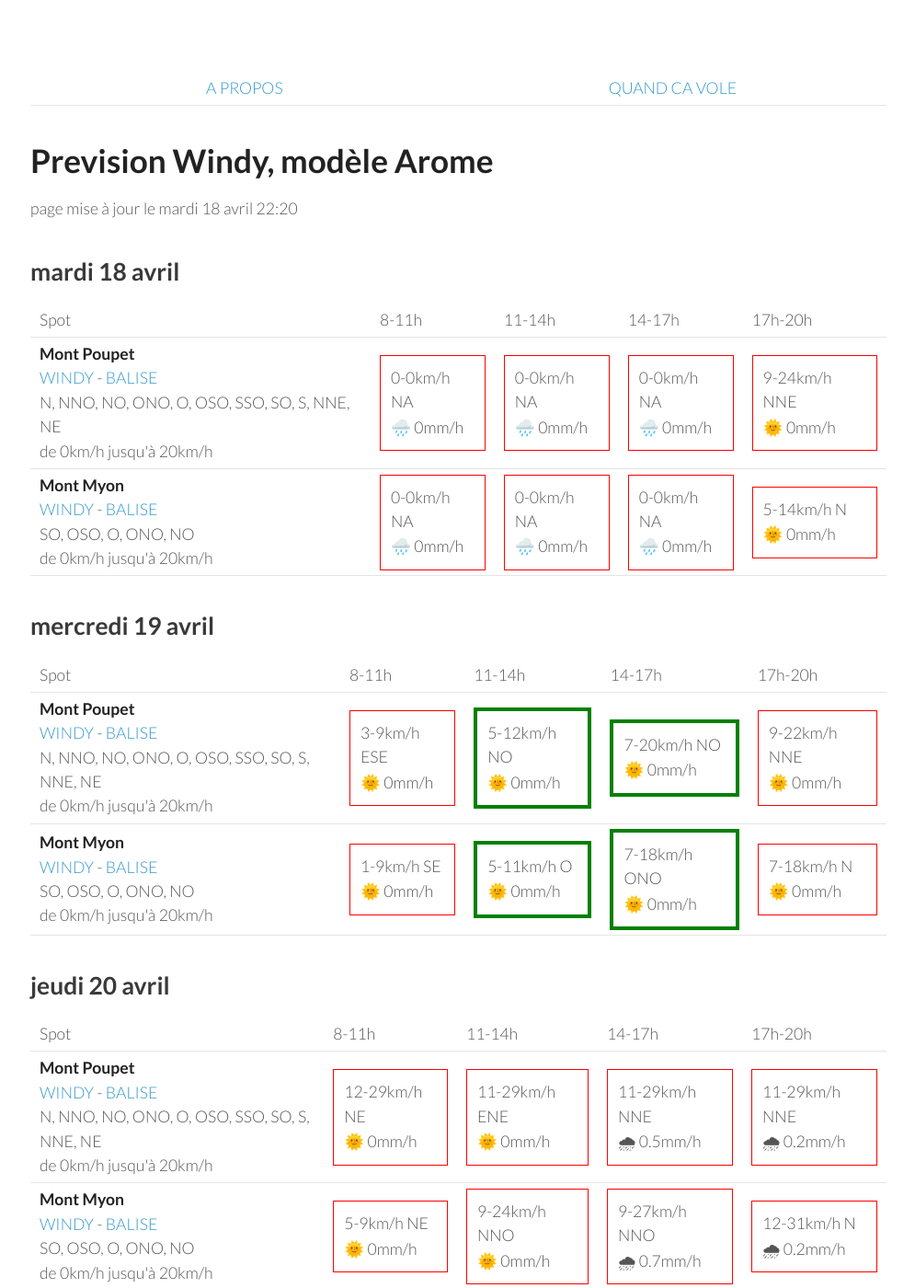
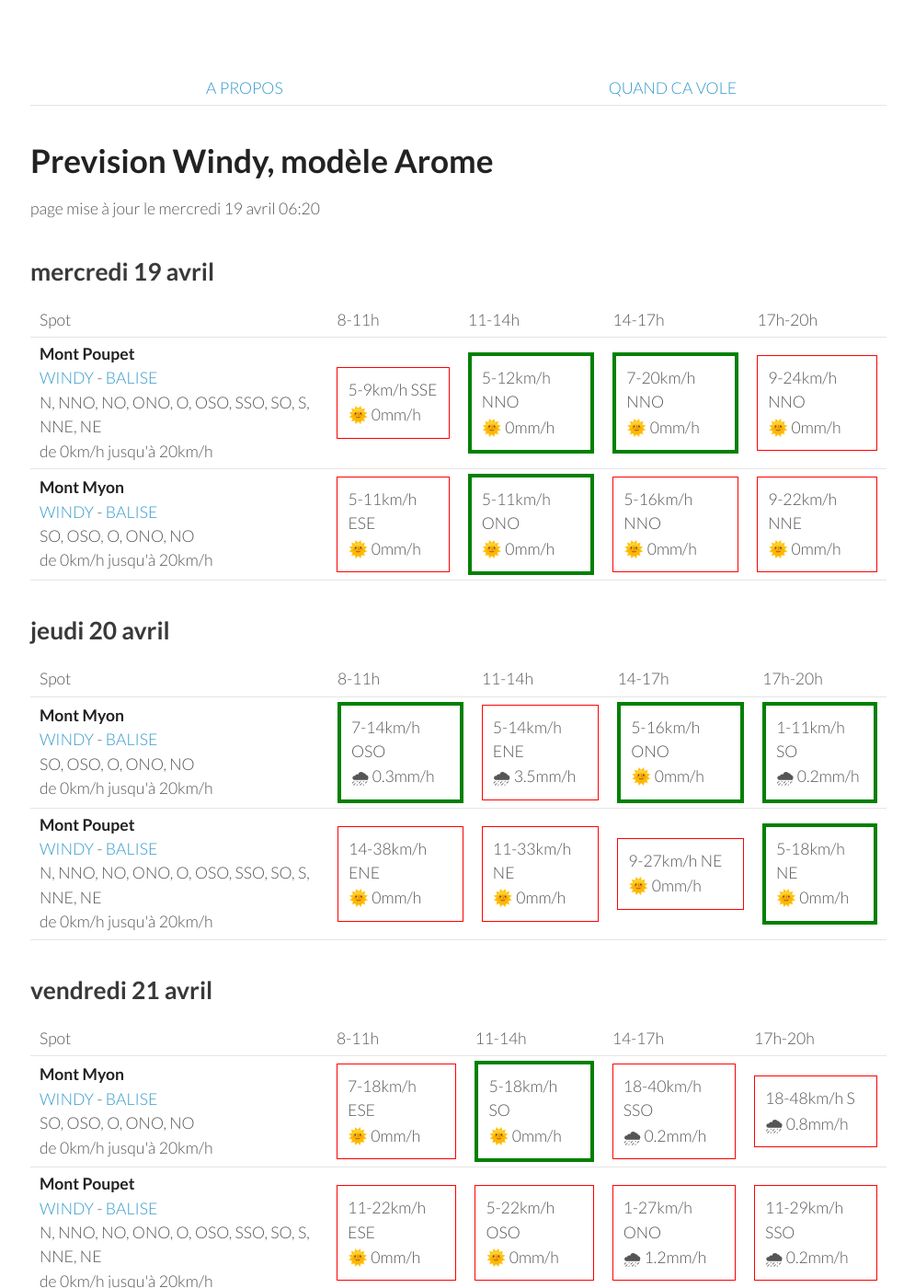
Before and after one commit to parapente-dans-le-nord/parapente-dans-le-nord.github.io, a Jekyll site: the page built from jura.markdown, in a window 1280 px wide and 1400 px high. Shown: the whole window at 92% size, without its empty margins (25-1020 px from the left). Built offline with Jekyll 4.4.1, drawn with Linux system fonts in a browser that asks for light colours; some of the changed text lies outside the part shown.

Commit message:
update index.markdown

```diff
--- a/jura.markdown
+++ b/jura.markdown
@@ -7,42 +7,8 @@ title:  "Tous les spots"
 {: .links}
 
 # Prevision Windy, modèle Arome
-page mise à jour le mardi 18 avril 22:20
+page mise à jour le mercredi 19 avril 06:20
 
-## mardi 18 avril
-
-{::nomarkdown}
-<table>
-  <tbody>
-    <tr>
-      <td>Spot</td>
-      <td>8-11h</td>
-      <td>11-14h</td>
-      <td>14-17h</td>
-      <td>17h-20h</td>
-    </tr>
-<tr>
-        <td><strong>Mont Poupet</strong><br><a href="https://windy.com/46.970/5.876?46.541,5.876,8">WINDY</a> - <span class=""><a href="http://www.balisemeteo.com/balise.php?idBalise=92">BALISE</a> </span><br> <span class="vent-favorable">N, NNO, NO, ONO, O, OSO, SSO, SO, S, NNE, NE</span><br><span class="force-vent">de 0km/h jusqu'à 20km/h</span> </td>
-
-            <td><div class="not-flyable"><p>0-0km/h NA</p><p>🌧️ 0mm/h</p></div></td>
-            <td><div class="not-flyable"><p>0-0km/h NA</p><p>🌧️ 0mm/h</p></div></td>
-            <td><div class="not-flyable"><p>0-0km/h NA</p><p>🌧️ 0mm/h</p></div></td>
-            <td><div class="not-flyable"><p>9-24km/h NNE</p><p>🌞 0mm/h</p></div></td>
-
-    </tr>
-<tr>
-        <td><strong>Mont Myon</strong><br><a href="https://windy.com/46.331/5.397?45.898,5.394,8,m:eWoagj8">WINDY</a> - <span class=""><a href="http://www.balisemeteo.com/balise.php?idBalise=70">BALISE</a> </span><br> <span class="vent-favorable">SO, OSO, O, ONO, NO</span><br><span class="force-vent">de 0km/h jusqu'à 20km/h</span> </td>
-
-            <td><div class="not-flyable"><p>0-0km/h NA</p><p>🌧️ 0mm/h</p></div></td>
-            <td><div class="not-flyable"><p>0-0km/h NA</p><p>🌧️ 0mm/h</p></div></td>
-            <td><div class="not-flyable"><p>0-0km/h NA</p><p>🌧️ 0mm/h</p></div></td>
-            <td><div class="not-flyable"><p>5-14km/h N</p><p>🌞 0mm/h</p></div></td>
-
-    </tr>
-
-</tbody>
-</table>
-{:/}
 ## mercredi 19 avril
 
 {::nomarkdown}
@@ -58,20 +24,20 @@ page mise à jour le mardi 18 avril 22:20
 <tr>
         <td><strong>Mont Poupet</strong><br><a href="https://windy.com/46.970/5.876?46.541,5.876,8">WINDY</a> - <span class=""><a href="http://www.balisemeteo.com/balise.php?idBalise=92">BALISE</a> </span><br> <span class="vent-favorable">N, NNO, NO, ONO, O, OSO, SSO, SO, S, NNE, NE</span><br><span class="force-vent">de 0km/h jusqu'à 20km/h</span> </td>
 
-            <td><div class="not-flyable"><p>3-9km/h ESE</p><p>🌞 0mm/h</p></div></td>
-            <td><div class="flyable"><p>5-12km/h NO</p><p>🌞 0mm/h</p></div></td>
-            <td><div class="flyable"><p>7-20km/h NO</p><p>🌞 0mm/h</p></div></td>
-            <td><div class="not-flyable"><p>9-22km/h NNE</p><p>🌞 0mm/h</p></div></td>
+            <td><div class="not-flyable"><p>5-9km/h SSE</p><p>🌞 0mm/h</p></div></td>
+            <td><div class="flyable"><p>5-12km/h NNO</p><p>🌞 0mm/h</p></div></td>
+            <td><div class="flyable"><p>7-20km/h NNO</p><p>🌞 0mm/h</p></div></td>
+            <td><div class="not-flyable"><p>9-24km/h NNO</p><p>🌞 0mm/h</p></div></td>
 
 
     </tr>
 <tr>
         <td><strong>Mont Myon</strong><br><a href="https://windy.com/46.331/5.397?45.898,5.394,8,m:eWoagj8">WINDY</a> - <span class=""><a href="http://www.balisemeteo.com/balise.php?idBalise=70">BALISE</a> </span><br> <span class="vent-favorable">SO, OSO, O, ONO, NO</span><br><span class="force-vent">de 0km/h jusqu'à 20km/h</span> </td>
 
-            <td><div class="not-flyable"><p>1-9km/h SE</p><p>🌞 0mm/h</p></div></td>
-            <td><div class="flyable"><p>5-11km/h O</p><p>🌞 0mm/h</p></div></td>
-            <td><div class="flyable"><p>7-18km/h ONO</p><p>🌞 0mm/h</p></div></td>
-            <td><div class="not-flyable"><p>7-18km/h N</p><p>🌞 0mm/h</p></div></td>
+            <td><div class="not-flyable"><p>5-11km/h ESE</p><p>🌞 0mm/h</p></div></td>
+            <td><div class="flyable"><p>5-11km/h ONO</p><p>🌞 0mm/h</p></div></td>
+            <td><div class="not-flyable"><p>5-16km/h NNO</p><p>🌞 0mm/h</p></div></td>
+            <td><div class="not-flyable"><p>9-22km/h NNE</p><p>🌞 0mm/h</p></div></td>
 
 
     </tr>
@@ -92,22 +58,22 @@ page mise à jour le mardi 18 avril 22:20
       <td>17h-20h</td>
     </tr>
 <tr>
-        <td><strong>Mont Poupet</strong><br><a href="https://windy.com/46.970/5.876?46.541,5.876,8">WINDY</a> - <span class=""><a href="http://www.balisemeteo.com/balise.php?idBalise=92">BALISE</a> </span><br> <span class="vent-favorable">N, NNO, NO, ONO, O, OSO, SSO, SO, S, NNE, NE</span><br><span class="force-vent">de 0km/h jusqu'à 20km/h</span> </td>
+        <td><strong>Mont Myon</strong><br><a href="https://windy.com/46.331/5.397?45.898,5.394,8,m:eWoagj8">WINDY</a> - <span class=""><a href="http://www.balisemeteo.com/balise.php?idBalise=70">BALISE</a> </span><br> <span class="vent-favorable">SO, OSO, O, ONO, NO</span><br><span class="force-vent">de 0km/h jusqu'à 20km/h</span> </td>
 
-            <td><div class="not-flyable"><p>12-29km/h NE</p><p>🌞 0mm/h</p></div></td>
-            <td><div class="not-flyable"><p>11-29km/h ENE</p><p>🌞 0mm/h</p></div></td>
-            <td><div class="not-flyable"><p>11-29km/h NNE</p><p>🌧 0.5mm/h</p></div></td>
-            <td><div class="not-flyable"><p>11-29km/h NNE</p><p>🌧 0.2mm/h</p></div></td>
+            <td><div class="flyable"><p>7-14km/h OSO</p><p>🌧 0.3mm/h</p></div></td>
+            <td><div class="not-flyable"><p>5-14km/h ENE</p><p>🌧 3.5mm/h</p></div></td>
+            <td><div class="flyable"><p>5-16km/h ONO</p><p>🌞 0mm/h</p></div></td>
+            <td><div class="flyable"><p>1-11km/h SO</p><p>🌧 0.2mm/h</p></div></td>
 
 
     </tr>
 <tr>
-        <td><strong>Mont Myon</strong><br><a href="https://windy.com/46.331/5.397?45.898,5.394,8,m:eWoagj8">WINDY</a> - <span class=""><a href="http://www.balisemeteo.com/balise.php?idBalise=70">BALISE</a> </span><br> <span class="vent-favorable">SO, OSO, O, ONO, NO</span><br><span class="force-vent">de 0km/h jusqu'à 20km/h</span> </td>
+        <td><strong>Mont Poupet</strong><br><a href="https://windy.com/46.970/5.876?46.541,5.876,8">WINDY</a> - <span class=""><a href="http://www.balisemeteo.com/balise.php?idBalise=92">BALISE</a> </span><br> <span class="vent-favorable">N, NNO, NO, ONO, O, OSO, SSO, SO, S, NNE, NE</span><br><span class="force-vent">de 0km/h jusqu'à 20km/h</span> </td>
 
-            <td><div class="not-flyable"><p>5-9km/h NE</p><p>🌞 0mm/h</p></div></td>
-            <td><div class="not-flyable"><p>9-24km/h NNO</p><p>🌞 0mm/h</p></div></td>
-            <td><div class="not-flyable"><p>9-27km/h NNO</p><p>🌧 0.7mm/h</p></div></td>
-            <td><div class="not-flyable"><p>12-31km/h N</p><p>🌧 0.2mm/h</p></div></td>
+            <td><div class="not-flyable"><p>14-38km/h ENE</p><p>🌞 0mm/h</p></div></td>
+            <td><div class="not-flyable"><p>11-33km/h NE</p><p>🌞 0mm/h</p></div></td>
+            <td><div class="not-flyable"><p>9-27km/h NE</p><p>🌞 0mm/h</p></div></td>
+            <td><div class="flyable"><p>5-18km/h NE</p><p>🌞 0mm/h</p></div></td>
 
 
     </tr>
@@ -130,20 +96,20 @@ page mise à jour le mardi 18 avril 22:20
 <tr>
         <td><strong>Mont Myon</strong><br><a href="https://windy.com/46.331/5.397?45.898,5.394,8,m:eWoagj8">WINDY</a> - <span class=""><a href="http://www.balisemeteo.com/balise.php?idBalise=70">BALISE</a> </span><br> <span class="vent-favorable">SO, OSO, O, ONO, NO</span><br><span class="force-vent">de 0km/h jusqu'à 20km/h</span> </td>
 
-            <td><div class="not-flyable"><p>7-16km/h ESE</p><p>🌞 0mm/h</p></div></td>
-            <td><div class="flyable"><p>5-20km/h SO</p><p>🌞 0mm/h</p></div></td>
-            <td><div class="not-flyable"><p>14-37km/h SSO</p><p>🌧 0.4mm/h</p></div></td>
-            <td><div class="not-flyable"><p>16-46km/h SSO</p><p>🌧 0.2mm/h</p></div></td>
+            <td><div class="not-flyable"><p>7-18km/h ESE</p><p>🌞 0mm/h</p></div></td>
+            <td><div class="flyable"><p>5-18km/h SO</p><p>🌞 0mm/h</p></div></td>
+            <td><div class="not-flyable"><p>18-40km/h SSO</p><p>🌧 0.2mm/h</p></div></td>
+            <td><div class="not-flyable"><p>18-48km/h S</p><p>🌧 0.8mm/h</p></div></td>
 
 
     </tr>
 <tr>
         <td><strong>Mont Poupet</strong><br><a href="https://windy.com/46.970/5.876?46.541,5.876,8">WINDY</a> - <span class=""><a href="http://www.balisemeteo.com/balise.php?idBalise=92">BALISE</a> </span><br> <span class="vent-favorable">N, NNO, NO, ONO, O, OSO, SSO, SO, S, NNE, NE</span><br><span class="force-vent">de 0km/h jusqu'à 20km/h</span> </td>
 
-            <td><div class="not-flyable"><p>9-20km/h SE</p><p>🌞 0mm/h</p></div></td>
-            <td><div class="flyable"><p>3-20km/h O</p><p>🌞 0mm/h</p></div></td>
-            <td><div class="not-flyable"><p>1-24km/h ONO</p><p>🌧 0.3mm/h</p></div></td>
-            <td><div class="not-flyable"><p>9-25km/h SO</p><p>🌧 0.2mm/h</p></div></td>
+            <td><div class="not-flyable"><p>11-22km/h ESE</p><p>🌞 0mm/h</p></div></td>
+            <td><div class="not-flyable"><p>5-22km/h OSO</p><p>🌞 0mm/h</p></div></td>
+            <td><div class="not-flyable"><p>1-27km/h ONO</p><p>🌧 1.2mm/h</p></div></td>
+            <td><div class="not-flyable"><p>11-29km/h SSO</p><p>🌧 0.2mm/h</p></div></td>
 
 
     </tr>
@@ -166,8 +132,8 @@ page mise à jour le mardi 18 avril 22:20
 <tr>
         <td><strong>Mont Myon</strong><br><a href="https://windy.com/46.331/5.397?45.898,5.394,8,m:eWoagj8">WINDY</a> - <span class=""><a href="http://www.balisemeteo.com/balise.php?idBalise=70">BALISE</a> </span><br> <span class="vent-favorable">SO, OSO, O, ONO, NO</span><br><span class="force-vent">de 0km/h jusqu'à 20km/h</span> </td>
 
-            <td><div class="not-flyable"><p>12-31km/h S</p><p>🌞 0mm/h</p></div></td>
-            <td><div class="not-flyable"><p>20-46km/h SSO</p><p>🌞 0mm/h</p></div></td>
+            <td><div class="not-flyable"><p>18-40km/h S</p><p>🌞 0mm/h</p></div></td>
+            <td><div class="not-flyable"><p>18-55km/h S</p><p>🌧 2.6mm/h</p></div></td>
             <td><div class="not-flyable"><p>20-59km/h SSO</p><p>🌞 0mm/h</p></div></td>
             <td><div class="not-flyable"><p>20-46km/h SSO</p><p>🌞 0mm/h</p></div></td>
 
@@ -176,8 +142,8 @@ page mise à jour le mardi 18 avril 22:20
 <tr>
         <td><strong>Mont Poupet</strong><br><a href="https://windy.com/46.970/5.876?46.541,5.876,8">WINDY</a> - <span class=""><a href="http://www.balisemeteo.com/balise.php?idBalise=92">BALISE</a> </span><br> <span class="vent-favorable">N, NNO, NO, ONO, O, OSO, SSO, SO, S, NNE, NE</span><br><span class="force-vent">de 0km/h jusqu'à 20km/h</span> </td>
 
-            <td><div class="not-flyable"><p>9-24km/h SE</p><p>🌞 0mm/h</p></div></td>
-            <td><div class="not-flyable"><p>7-22km/h OSO</p><p>🌞 0mm/h</p></div></td>
+            <td><div class="not-flyable"><p>9-22km/h SE</p><p>🌞 0mm/h</p></div></td>
+            <td><div class="not-flyable"><p>12-29km/h SO</p><p>🌞 0mm/h</p></div></td>
             <td><div class="not-flyable"><p>27-59km/h SO</p><p>🌞 0mm/h</p></div></td>
             <td><div class="not-flyable"><p>16-57km/h SO</p><p>🌞 0mm/h</p></div></td>
 
```
